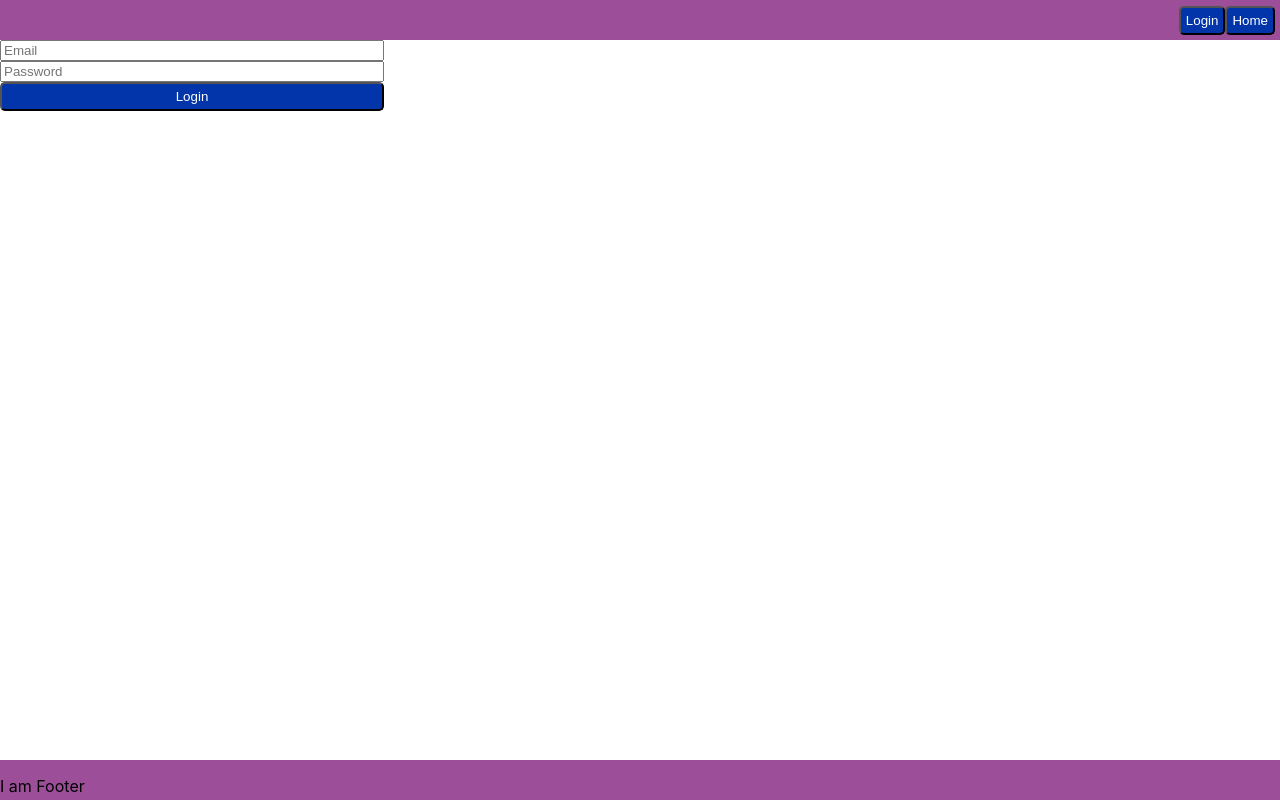
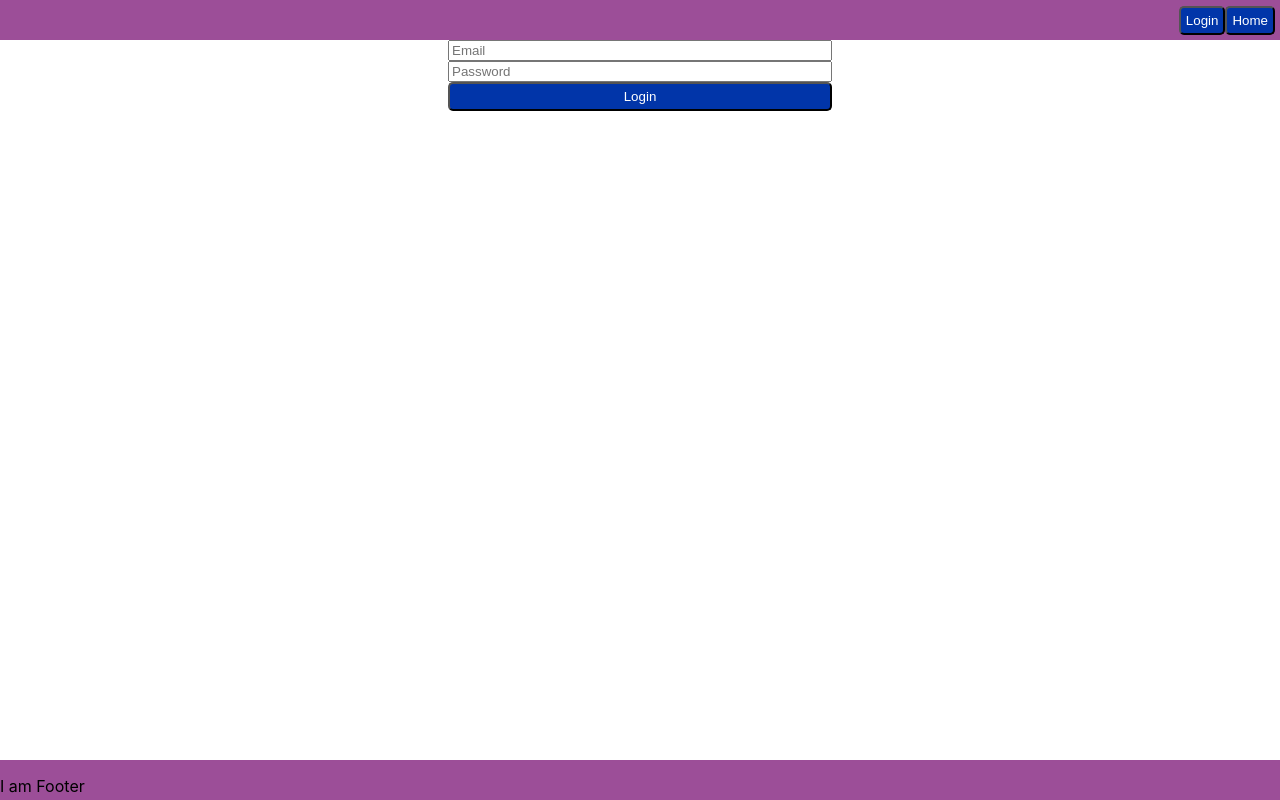
Before and after one commit to CD-Mackay/flask_react_microblog, a React (Create React App) app in the folder frontend/: page /login in a window 1280 px wide. Built offline with nearby package versions, Linux system fonts and the light colour scheme; no server answers.

Commit message:
style app layout

```diff
--- a/frontend/src/App.css
+++ b/frontend/src/App.css
@@ -1,3 +1,8 @@
 .App {
   text-align: center;
+  width: 90vw;
+  margin: 0 auto;
+  display: flex;
+  flex-direction: column;
+  align-items: center;
 }
```
